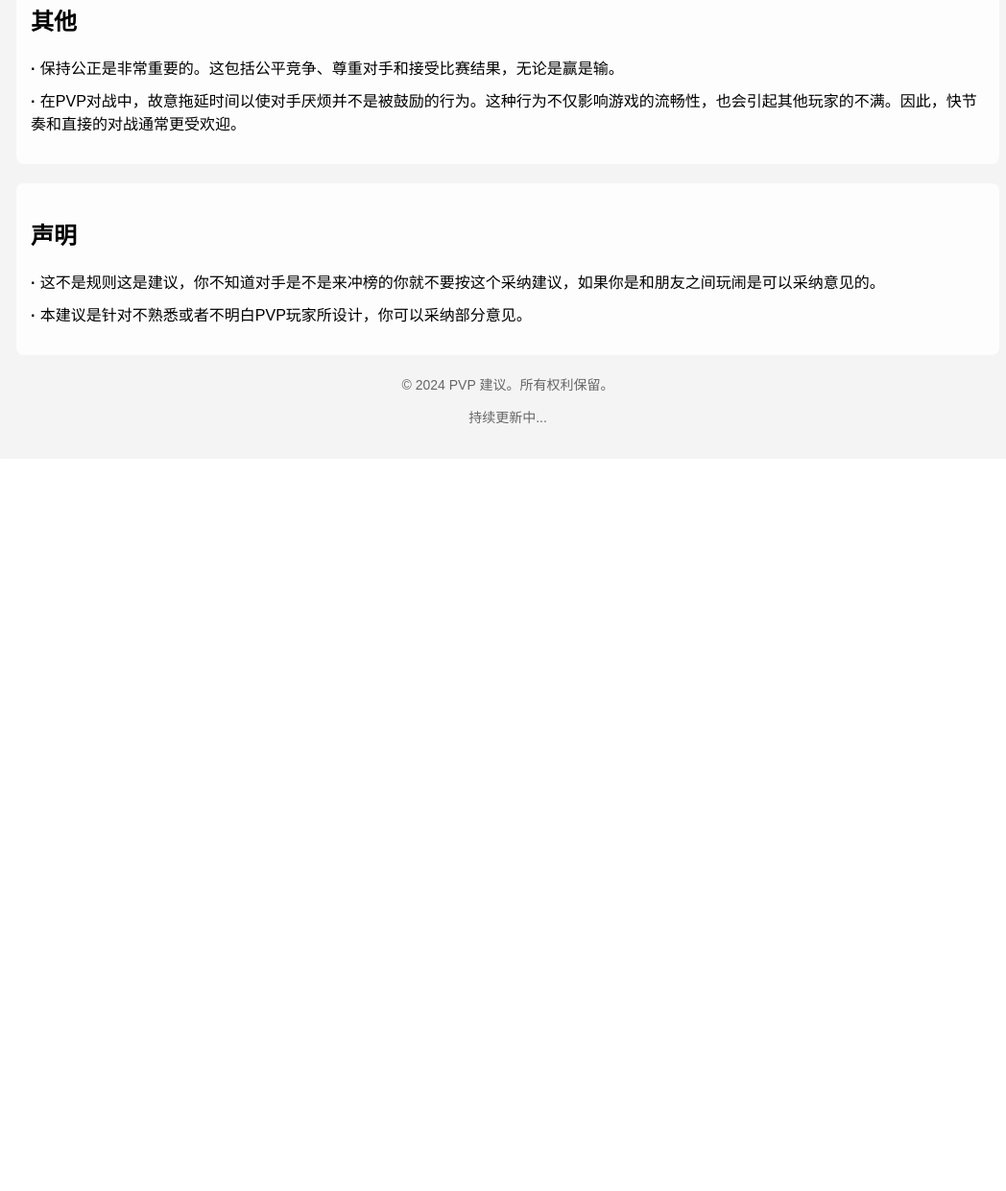
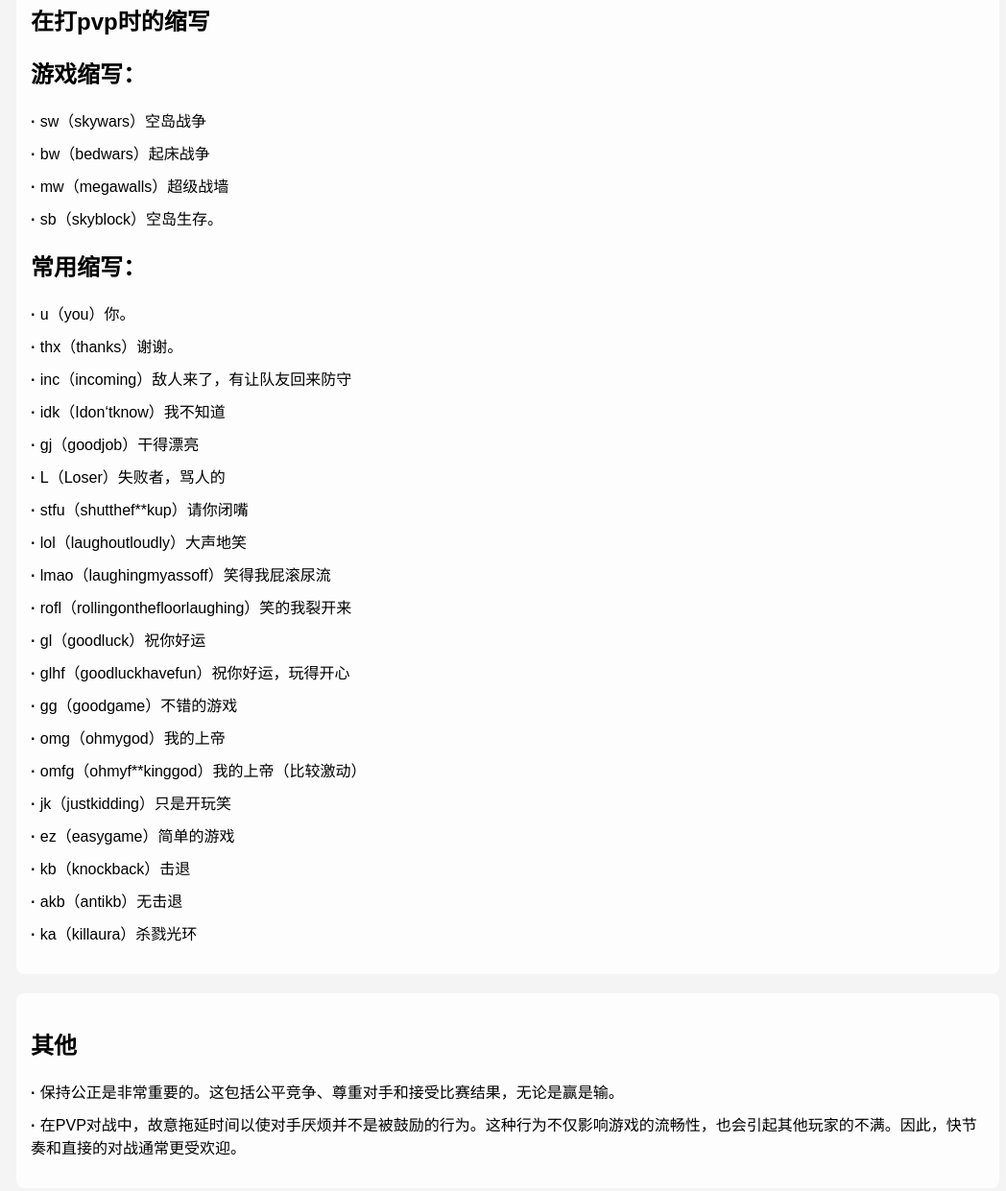
Before and after one commit to HELLOMCBBS/HELLOMCBBS.github.io, a plain HTML site: page index.html in a window 1280 px wide. Shown: the part 874-2115 px from the top of the page at 96% size, without its empty margins (111-1159 px from the left). Before the commit the page ends 1352 px from the top, so only its background shows below. Drawn offline with Linux system fonts and the light colour scheme.

Commit message:
Update index.html

```diff
--- a/index.html
+++ b/index.html
@@ -102,6 +102,58 @@
         </div>
 
         <div class="section">
+            <h2>在打pvp时的缩写</h2>
+            <ol>
+                <h2>游戏缩写：</h2>
+                <li>sw（skywars）空岛战争</li>
+                <li>bw（bedwars）起床战争</li>
+                <li>mw（megawalls）超级战墙</li>
+                <li>sb（skyblock）空岛生存。</li>
+
+                <h2>常用缩写：</h2>
+                <li>u（you）你。</li>
+
+                <li>thx（thanks）谢谢。</li>
+
+                <li>inc（incoming）敌人来了，有让队友回来防守</li>
+
+                <li>idk（Idon‘tknow）我不知道</li>
+
+                <li>gj（goodjob）干得漂亮</li>
+
+                <li>L（Loser）失败者，骂人的</li>
+
+                <li>stfu（shutthef**kup）请你闭嘴</li>
+
+                <li>lol（laughoutloudly）大声地笑</li>
+
+                <li>lmao（laughingmyassoff）笑得我屁滚尿流</li>
+
+                <li>rofl（rollingonthefloorlaughing）笑的我裂开来</li>
+
+                <li>gl（goodluck）祝你好运</li>
+
+                <li>glhf（goodluckhavefun）祝你好运，玩得开心</li>
+
+                <li>gg（goodgame）不错的游戏</li>
+
+                <li>omg（ohmygod）我的上帝</li>
+
+                <li>omfg（ohmyf**kinggod）我的上帝（比较激动）</li>
+
+                <li>jk（justkidding）只是开玩笑</li>
+
+                <li>ez（easygame）简单的游戏</li>
+
+                <li>kb（knockback）击退</li>
+
+                <li>akb（antikb）无击退</li>
+
+                <li>ka（killaura）杀戮光环</li>
+            </ol>
+        </div>
+
+        <div class="section">
             <h2>其他</h2>
             <ol>
                 <li>保持公正是非常重要的。这包括公平竞争、尊重对手和接受比赛结果，无论是赢是输。</li>
@@ -118,7 +170,7 @@
         </div>
 
         <div class="footer">
-            <p>© 2024 PVP 建议。所有权利保留。</p>
+            <p>© 2024 白色人 所有权利保留。</p>
             <p>持续更新中...</p>
         </div>
     </div>
```
